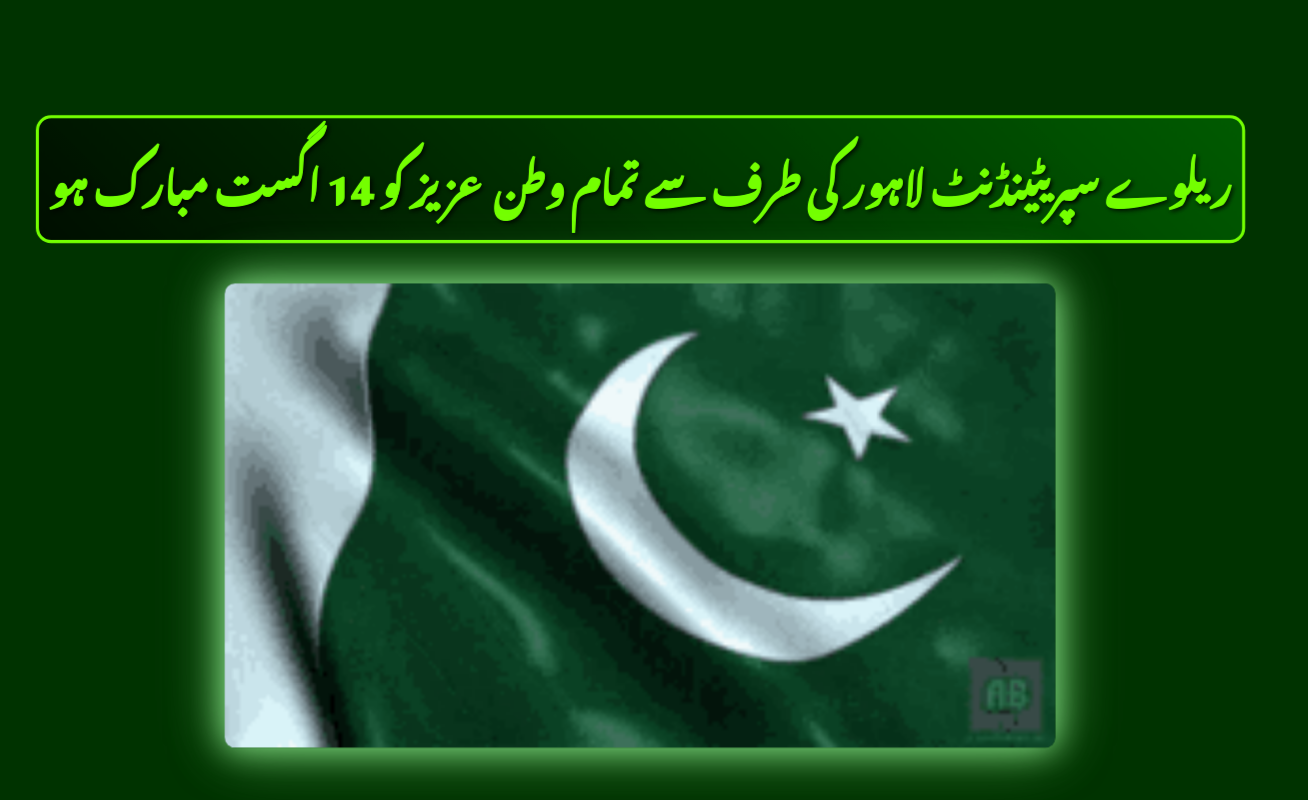
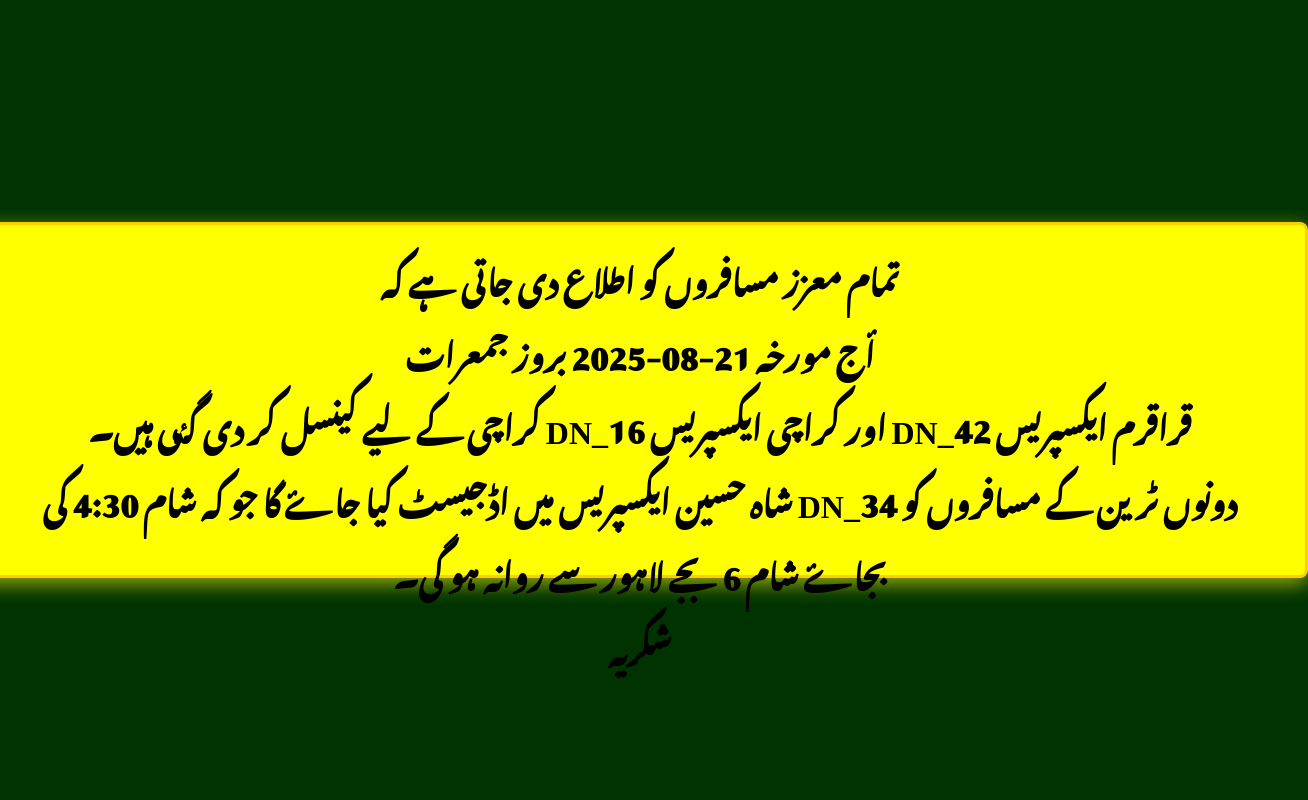
Before and after one commit to shahnazqamar/pr-rail-gov, a plain HTML site: page image_display.html in a window 1280 px wide. Shown: the whole page, 1308 px wide, since content can reach past the window. Drawn offline with Linux system fonts and the light colour scheme.

Commit message:
added anouncement

```diff
--- a/image_display.html
+++ b/image_display.html
@@ -8,12 +8,17 @@
 </head>
 <body>
     <!-- Railway Announcement -->
-    <!-- <div id="railway-announcement" class="railway-announcement">
-        <div class="announcement-content">
-            <strong>تمام مسافر حضرات کو ریلوے انتظامیہ کی طرف سے اطلاع دی جاتی ہے کہ  107up اسلام أباد ایکسپریس کی ڈیریلمنٹ کی وجہ سے راولپنڈی سے لاہور أنے اور جانے کی ٹرین کو وزیرأباد ۔ حافظ أباد ۔ سانگلہ ہلز کی طرف روٹ کر دیا گیا ہے۔<br>
-            مسافروں کو وقتی پریشانی کے لیے ریلوے معذرت خواہ ہے۔    شکریہ</strong>
+    <div id="railway-announcement" class="railway-announcement">
+        <div dir="rtl"  class="announcement-content">
+            <strong>
+                تمام معزز مسافروں کو اطلاع دی جاتی ہے کہ<br>
+  أج مورخہ 21-08-2025 بروز جمعرات <br>
+  قراقرم ایکسپریس 42_DN اور کراچی ایکسپریس 16_DN کراچی کے لیے کینسل کر دی گٸی ہیں۔ <br>
+  دونوں ٹرین کے مسافروں کو 34_DN شاہ حسین ایکسپریس میں اڈجیسٹ کیا جاۓ گا جو کہ شام 4:30 کی بجاۓ شام 6 بجے لاہور سے روانہ ہو گی۔ <br>
+  شکریہ
+            </strong>
         </div>
-    </div> -->
+    </div>
 
 
     <div class="welcome-text">
@@ -21,17 +26,17 @@
         <!-- <p class="ur-text">تاریخی لاہور ریلوے اسٹیشن پر خوش آمدید</p> -->
     </div>
     <!-- Independence Day Celebration -->
-    <div class="independence-day-celebration">
+    <!-- <div class="independence-day-celebration">
         <div class="independence-text">
             <p class="ur-independence">ریلوے سپریٹینڈنٹ لاہور کی طرف سے تمام وطن عزیز کو 14 اگست مبارک ہو</p>
-        </div>
+        </div> -->
         <!-- <div class="flag-container">
             <img src="./pakistan-flag.gif" alt="Pakistan Flag" class="pakistan-flag">
         </div> -->
     </div>
-    <div class="image-container">
+    <!-- <div class="image-container">
         <img src="./pakistan-flag.gif" alt="Lahore Railway Station">
-    </div>
+    </div> -->
     <script>
         document.addEventListener('DOMContentLoaded', () => {
             const pageSequence = [ // Defines the order of pages for automatic cycling
--- a/image_display_style.css
+++ b/image_display_style.css
@@ -1,32 +1,35 @@
 /* Railway Announcement Styles */
-/* .railway-announcement {
+.railway-announcement {
     position: absolute;
-    top: 20px;
+    top: 50%;
     left: 50%;
-    transform: translateX(-50%);
+    transform: translate(-50%, -50%);
     background-color: #ffff00;
     color: #000000;
     padding: 15px 25px;
     border-radius: 8px;
     box-shadow: 0 4px 12px rgba(255, 255, 0, 0.3);
     z-index: 1000;
-    max-width: 90%;
+    width: 100vw;
+    height: 40vh;
+    max-width: 100%;
     text-align: center;
     font-family: "Noto Nastaliq Urdu", serif;
-    font-size: 1.2em;
+    font-size: 2rem;
     font-weight: bold;
     border: 3px solid #ffcc00;
     animation: announcementGlow 2s infinite ease-in-out;
 }
 
 .announcement-content {
-    line-height: 1.8;
+    line-height: 2.3;
+
 }
 
 @keyframes announcementGlow {
     0%, 100% { box-shadow: 0 4px 12px rgba(255, 255, 0, 0.3); }
     50% { box-shadow: 0 6px 20px rgba(255, 255, 0, 0.6); }
-} */
+}
 
 /* Independence Day Celebration Styles */
 .image-container-celebration{
```
